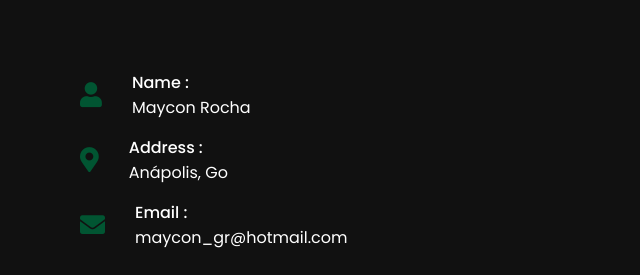
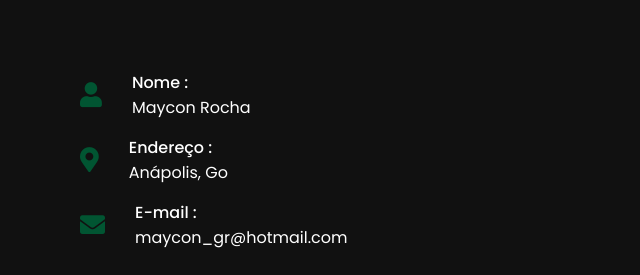
Before and after one commit to MayconRocha21/PortfolioWeb, a plain HTML site: page index.html in a window 1280 px wide. Shown: the part 3238-3513 px from the top of the page, 0-640 px from the left. Drawn offline with nearby package versions, Linux system fonts and the light colour scheme.

Commit message:
Update contact

```diff
--- a/index.html
+++ b/index.html
@@ -195,21 +195,21 @@
                         <div class="row">
                             <i class="fas fa-user"></i>
                             <div class="info">
-                                <div class="head">Name :</div>
+                                <div class="head">Nome :</div>
                                 <div class="sub-title">Maycon Rocha</div>
                             </div>
                         </div>
                         <div class="row">
                             <i class="fas fa-map-marker-alt"></i>
                             <div class="info">
-                                <div class="head">Address :</div>
+                                <div class="head">Endereço :</div>
                                 <div class="sub-title">Anápolis, Go</div>
                             </div>
                         </div>
                         <div class="row">
                             <i class="fas fa-envelope"></i>
                             <div class="info">
-                                <div class="head">Email :</div>
+                                <div class="head">E-mail :</div>
                                 <div class="sub-title">maycon_gr@hotmail.com</div>
                             </div>
                         </div>
```
